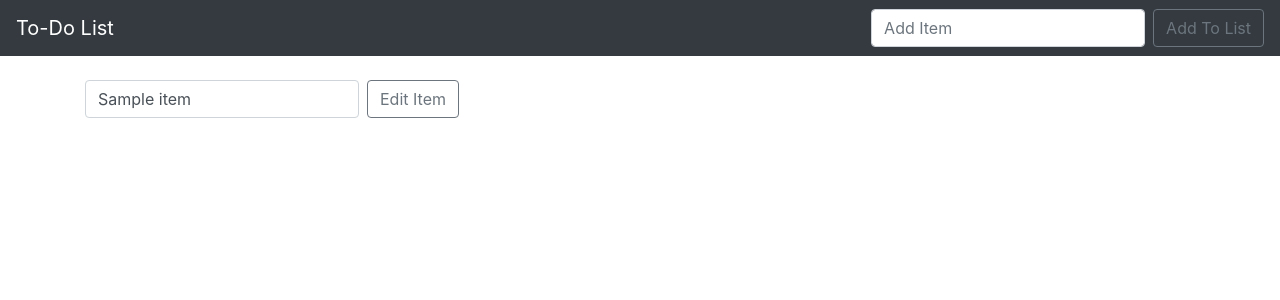
After one commit to tammkert/Django, a Django app: template django/django_app/todo/todo_list/templates/edit.html in a window 1280 px wide. The commit adds this page. Shown: the top 300 px of the page. Run offline with Django 3.2, Linux system fonts and the light colour scheme; the template is opened without the code that fills it: most values are stand-ins (such as "Sample title", 1, 10 or a date in 2020); some libraries are stand-ins or nearby versions.

Commit message:
final changes and project is finished

```diff
--- /dev/null
+++ b/django/django_app/todo/static/css/my_css.css
@@ -0,0 +1,3 @@
+.striker {
+  text-decoration: line-trough;
+}
--- a/django/django_app/todo/todo/settings.py
+++ b/django/django_app/todo/todo/settings.py
@@ -119,3 +119,6 @@ USE_TZ = True
 # https://docs.djangoproject.com/en/3.0/howto/static-files/
 
 STATIC_URL = '/static/'
+STATICFILES_DIRS = [
+    os.path.join(BASE_DIR, 'static'),
+]
--- a/django/django_app/todo/todo_list/templates/base.html
+++ b/django/django_app/todo/todo_list/templates/base.html
@@ -1,3 +1,5 @@
+{% load static %}
+
 <!doctype html>
 <html lang="en">
   <head>
@@ -7,7 +9,7 @@
 
     <!-- Bootstrap CSS -->
     <link rel="stylesheet" href="https://stackpath.bootstrapcdn.com/bootstrap/4.4.1/css/bootstrap.min.css" integrity="sha384-Vkoo8x4CGsO3+Hhxv8T/Q5PaXtkKtu6ug5TOeNV6gBiFeWPGFN9MuhOf23Q9Ifjh" crossorigin="anonymous">
-
+    <link rel="stylesheet" href="{% static 'css/my_css.css' %}">
     <title>Hello, world!</title>
   </head>
   <body>
--- /dev/null
+++ b/django/django_app/todo/todo_list/templates/edit.html
@@ -0,0 +1,17 @@
+{% extends 'base.html' %}
+
+{% block content %}
+  {% if item %}
+
+  <form class="form-inline my-2 my-lg-0" method="POST">
+    {% csrf_token %}
+    <input class="form-control mr-sm-2" type="search" placeholder="{{ item.item }}"
+    value="{{ item.item }}" aria-label="Search" name="item">
+
+    <input type="hidden" value="{{ item.completed }}" name="completed">
+
+    <button class="btn btn-outline-secondary my-2 my-sm-0" type="submit">Edit Item</button>
+  </form>
+
+  {% endif %}
+{% endblock %}
--- a/django/django_app/todo/todo_list/templates/home.html
+++ b/django/django_app/todo/todo_list/templates/home.html
@@ -18,13 +18,13 @@
   {% for things in all_items %}
       {% if things.completed %}
         <tr class="table-secondary">
-          <td>{{ things.item }}</td>
+          <td class="striker"><a href="% url 'edit' things.id %">{{ things.item }}</a></td>
           <td><center><a href="% url 'uncross' things.id %">Uncross</a></center></td>
           <td><center><a href="% url 'delete' things.id %">Delete</a></center></td>
         </tr>
       {% else %}
         <tr>
-          <td>{{ things.item }}</td>
+          <td><a href="% url 'edit' things.id %">{{ things.item }}</a></td>
           <td><center><a href="% url 'cross_off' things.id %">Cross Off</a></center></td>
           <td><center><a href="% url 'delete' things.id %">Delete</a></center></td>
         </tr>
--- a/django/django_app/todo/todo_list/urls.py
+++ b/django/django_app/todo/todo_list/urls.py
@@ -6,4 +6,5 @@ urlpatterns = [
     path('delete/<list_id>', views.delete, name="delete"),
     path('cross_off/<list_id>', views.cross_off, name="cross_off"),
     path('uncross/<list_id>', views.uncross, name="uncross"),
+    path('edit/<list_id>', views.edit, name="edit"),
 ]
```
Also changed, not shown: django/django_app/todo/todo_list/views.py (+15 -0 lines).
